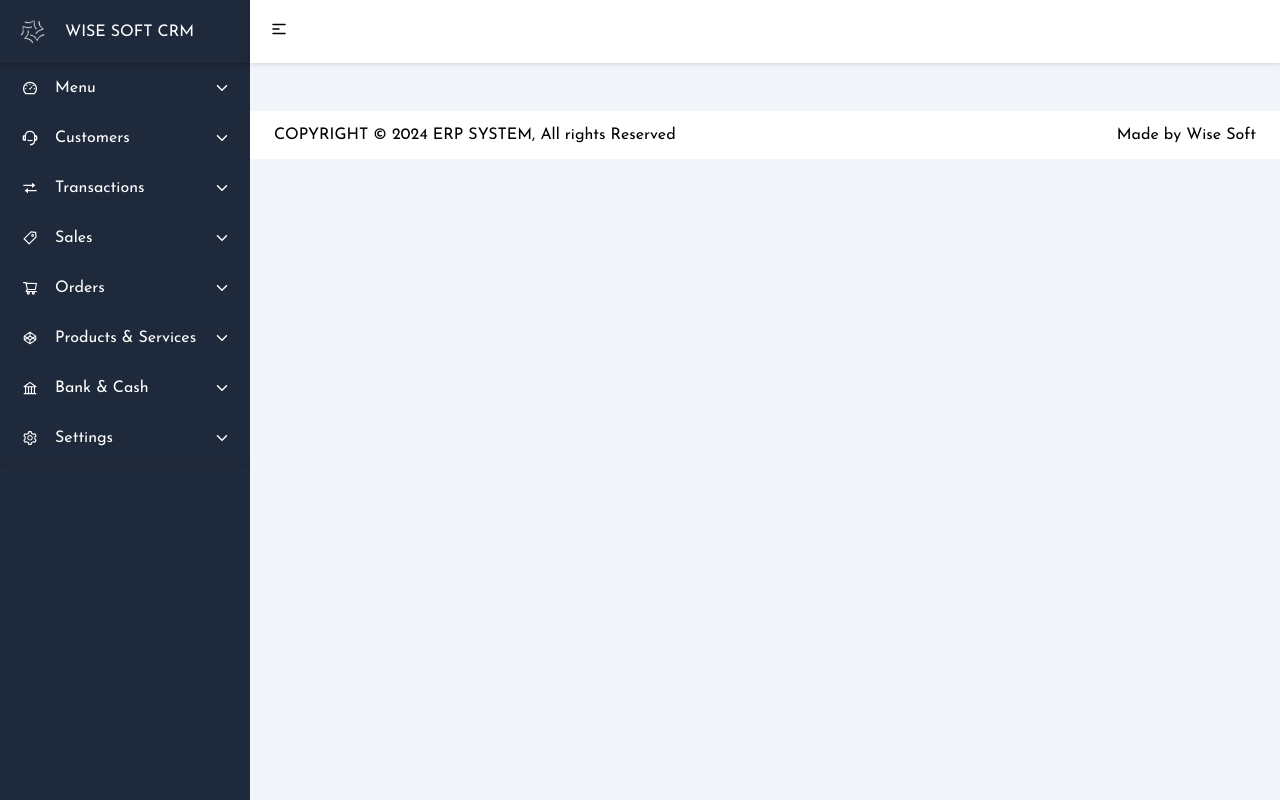
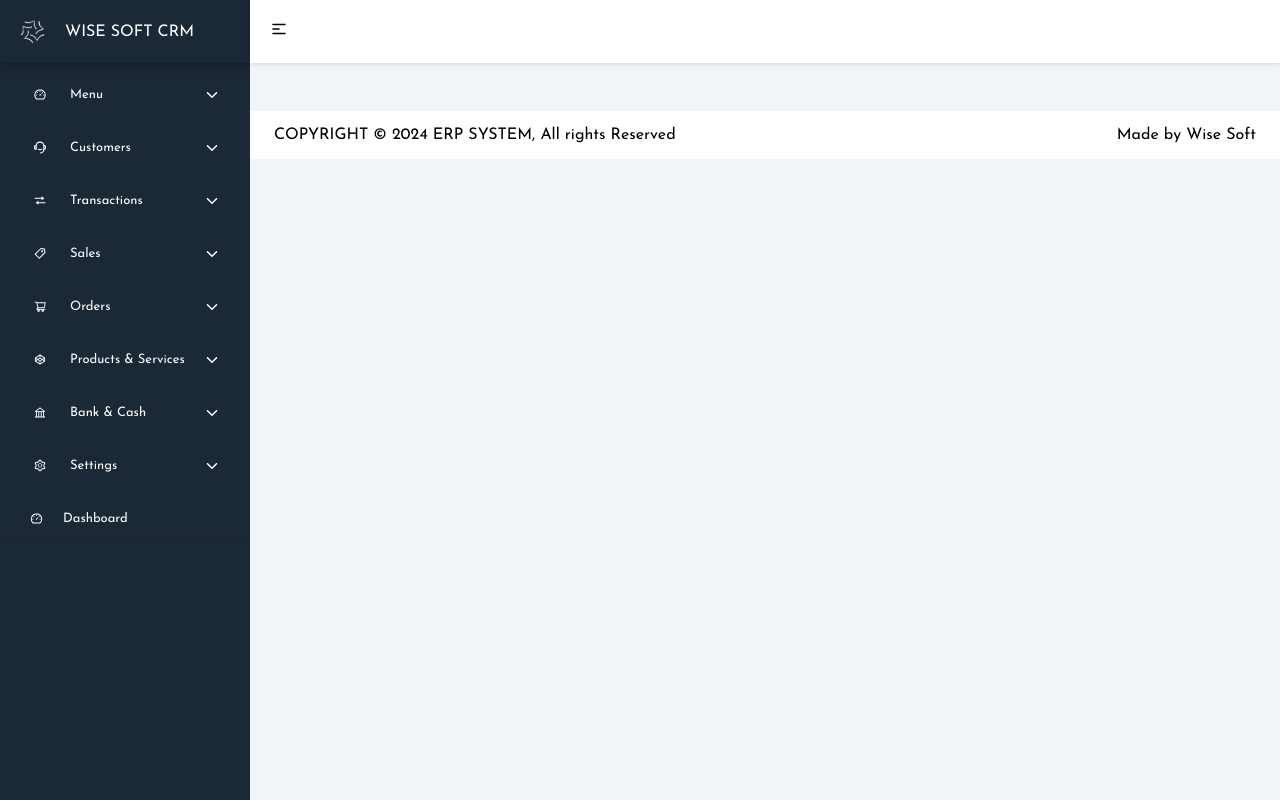
Before and after one commit to ibrahim2375/Customers-Relationship-Management, a React (Vite) app: page / in a window 1280 px wide. Built offline with nearby package versions, Linux system fonts and the light colour scheme.

Commit message:
updateing

```diff
--- a/src/components/dropdown/Dropdown.css
+++ b/src/components/dropdown/Dropdown.css
@@ -1,68 +1,69 @@
 /* Dropdown styles */
 .dropdown {
   position: relative;
+  padding: 0 10px;
 }
 .nav-link {
   padding: 0 20px;
-  width: 100%;
+  margin-top: 10px;
   cursor: pointer;
   display: flex;
   justify-content: space-between;
   align-items: center;
-  /* margin-top: 0px; */
   color: var(--text-dark-color);
   transition: all 0.2s ease-in-out;
   -webkit-transition: all 0.2s ease-in-out;
   -moz-transition: all 0.2s ease-in-out;
   -ms-transition: all 0.2s ease-in-out;
   -o-transition: all 0.2s ease-in-out;
+  border-radius: 10px;
+  -webkit-border-radius: 10px;
+  -moz-border-radius: 10px;
+  -ms-border-radius: 10px;
+  -o-border-radius: 10px;
 }
 .nav-link-title {
-  height: 50px;
+  font-size: small;
+  font-weight: normal;
   display: flex;
   align-items: center;
   justify-content: center;
-  padding: 20px 0;
-  gap: 15px;
+  padding: 15px 0;
+  gap: 20px;
 }
 .nav-link-title .dropdown-icon {
-  font-size: 16px;
+  /* font-size: 16px; */
   min-width: 20px;
   color: var(--light-primary-color);
 }
 .nav-link:hover {
   color: var(--text-dark-color);
-  background-color: var(--dark-secondary-color);
+  background-color: var(--dark-menu-bg-hover);
 }
 .submenu {
+  overflow: hidden;
   display: none;
-  padding: 10px 0;
+  padding: 20px 0;
   flex-direction: column;
-  /* position: absolute;
-  left: 310%;
-  top: 0;
-  z-index: 999; */
-  /* background-color: brown; */
-  /* gap: 10px; */
+  background-color: var(--dark-menu-bg-hover);
+  transition: all 0.4s ease-in-out;
+  -webkit-transition: all 0.4s ease-in-out;
+  -moz-transition: all 0.4s ease-in-out;
+  -ms-transition: all 0.4s ease-in-out;
+  -o-transition: all 0.4s ease-in-out;
 }
 
-.submenu .submenu-link  {
+.submenu .submenu-link {
   cursor: pointer;
   font-size: small;
-  padding: 10px 10px 10px 60px;
+  padding: 15px 15px 15px 50px;
   color: var(--text-dark-color);
   display: flex;
   align-items: center;
   gap: 10px;
-  transition: all 0.2s ease-in-out;
-  -webkit-transition: all 0.2s ease-in-out;
-  -moz-transition: all 0.2s ease-in-out;
-  -ms-transition: all 0.2s ease-in-out;
-  -o-transition: all 0.2s ease-in-out;
 }
-.submenu .submenu-link.closed {
-  padding: 10px 10px 10px 20px;
-}
+
+
 .submenu .submenu-link .dot-icon {
   font-size: medium;
 }
--- a/src/components/dropdown/Dropdown.jsx
+++ b/src/components/dropdown/Dropdown.jsx
@@ -34,7 +34,7 @@ function Dropdown({ title, Icon, list, isClosed }) {
             className={isClosed ? "submenu-link closed" : "submenu-link"}
             key={Link?.id}
           >
-            <Link.icon className="dot-icon" />
+            {/* <Link.icon className="dot-icon" /> */}
             {!isClosed && Link.page}
           </NavLink>
         ))}
--- a/src/components/navlink/SlidbarLink.css
+++ b/src/components/navlink/SlidbarLink.css
@@ -1,28 +1,3 @@
-.nav-link {
-  padding: 0 20px;
-  width: 100%;
-  cursor: pointer;
-  display: flex;
-  justify-content: space-between;
-  align-items: center;
-  margin-top: 10px;
-  color: var(--text-dark-color);
-  transition: all 0.2s ease-in-out;
-  -webkit-transition: all 0.2s ease-in-out;
-  -moz-transition: all 0.2s ease-in-out;
-  -ms-transition: all 0.2s ease-in-out;
-  -o-transition: all 0.2s ease-in-out;
+.sidebar-link {
+  padding: 0 10px;
 }
-.nav-link-title {
-  display: flex;
-  align-items: center;
-  justify-content: center;
-  padding: 20px;
-  gap: 20px;
-}
-.nav-link-title .dropdown-icon {
-  width: 20px;
-}
-.nav-link:hover {
-  background-color: var(--dark-secondary-color);
-}
--- a/src/components/navlink/SlidbarLink.jsx
+++ b/src/components/navlink/SlidbarLink.jsx
@@ -2,14 +2,17 @@
 //css style
 import { Link } from "react-router-dom";
 import "./SlidbarLink.css";
-function SlidbarLink({ page, icon, path }) {
+function SlidbarLink({ title, Icon, path }) {
   return (
-    <Link to={path} className="nav-link">
-      <div className="nav-link-title">
-        <img className="dropdown-icon" src={`/icons/${icon}`} alt="icon" />
-        <span>{page}</span>
-      </div>
-    </Link>
+    <div className="sidebar-link">
+      <Link to={path} className="nav-link">
+        <div className="nav-link-title">
+          <Icon />
+          {/* <img className="dropdown-icon" src={`/icons/${icon}`} alt="icon" /> */}
+          <span>{title}</span>
+        </div>
+      </Link>
+    </div>
   );
 }
 
--- a/src/components/sidebar/Sidebar.css
+++ b/src/components/sidebar/Sidebar.css
@@ -16,11 +16,7 @@
 }
 .sidebar.closed {
   width: var(--sidebar-width-closed);
-  transition: all 0.2s ease-in-out;
-  -webkit-transition: all 0.2s ease-in-out;
-  -moz-transition: all 0.2s ease-in-out;
-  -ms-transition: all 0.2s ease-in-out;
-  -o-transition: all 0.2s ease-in-out;
+
 }
 /* =========style scroll bar========= */
 .sidebar::-webkit-scrollbar {
@@ -49,7 +45,6 @@
   left: 0;
   display: flex;
   align-items: center;
-  /* justify-content: center; */
   gap: 20px;
   z-index: 99;
   background-color: var(--dark-primary-color);
--- a/src/components/sidebar/Sidebar.jsx
+++ b/src/components/sidebar/Sidebar.jsx
@@ -1,12 +1,12 @@
 /* eslint-disable react/prop-types */
 //components
 import Dropdown from "../dropdown/Dropdown";
-// import SlidbarLink from "../navlink/SlidbarLink";
+import SlidbarLink from "../navlink/SlidbarLink";
 //css style
 import "./Sidebar.css";
 //page data file
 import { menu_links } from "../../data";
-function Sidebar({isClosed}) {
+function Sidebar({ isClosed }) {
   return (
     <div className={isClosed ? "sidebar closed" : "sidebar"}>
       <header>
@@ -17,7 +17,8 @@ function Sidebar({isClosed}) {
       {/* nav links */}
       <nav className="nav-links">
         {/* ============dropdown=============== */}
-        {menu_links.map((links) => (
+        {menu_links.map((links) =>
+          links.list ? (
             <Dropdown
               key={links.id}
               title={links.title}
@@ -25,7 +26,15 @@ function Sidebar({isClosed}) {
               list={links.list}
               isClosed={isClosed}
             />
-        ))}
+          ) : (
+            <SlidbarLink
+              key={links.id}
+              title={links.title}
+              Icon={links.icon}
+              path={links.path}
+            />
+          )
+        )}
       </nav>
     </div>
   );
--- a/src/data.js
+++ b/src/data.js
@@ -250,6 +250,12 @@ export const menu_links = [
                 icon: LuCircleDotDashed
             },
         ]
+    },
+    {
+        id: 8,
+        title: "Dashboard",
+        icon: AiOutlineDashboard,
+        path: "/dashboard",
     },
 
 ];
--- a/src/global.css
+++ b/src/global.css
@@ -9,14 +9,17 @@
   --light-secondary-color: #f1f5f9;
   --light-text-color: #000;
   /* ----------dark theme---------- */
-  --dark-primary-color: #1e293b;
-  --dark-secondary-color: #0f172a;
+  --dark-primary-color: #1b2836;
+  /* --dark-secondary-color: #0f172a;#7367f0 */
+  --dark-secondary-color: #7367f0;
+  --dark-menu-bg-hover: #0f172a;
   --dark-text-color: #fff;
   /* *****text***** */
   --muted-text-color: #ccc;
   /* vars */
   --sidebar-width: 250px;
-  --sidebar-width-closed: 60px;
+  --sidebar-width-closed: 10px;
+  --sidebar-left-closed: -230px;
 }
 /* ==============init============== */
 * {
```
Lines whose indentation alone changed are shown as unchanged.
